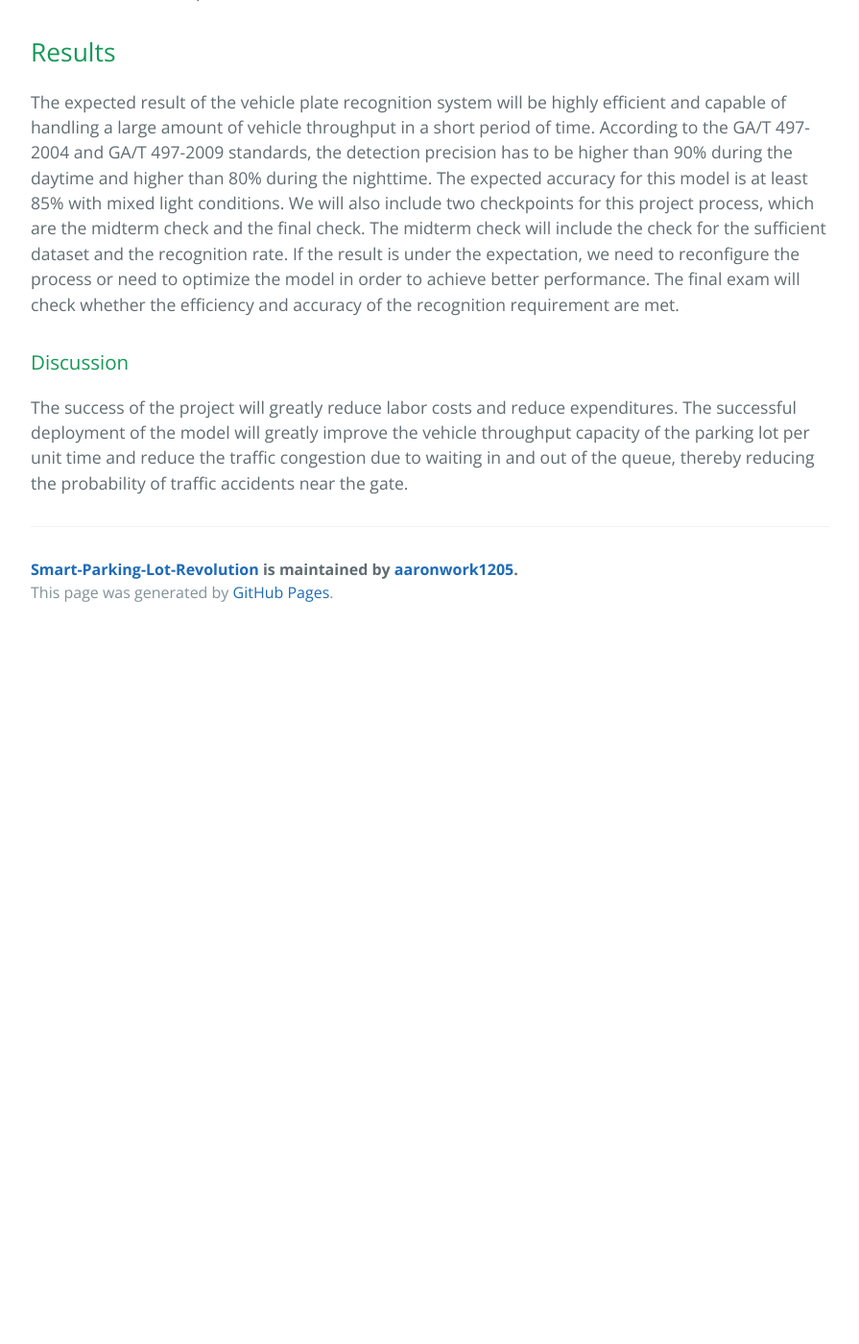
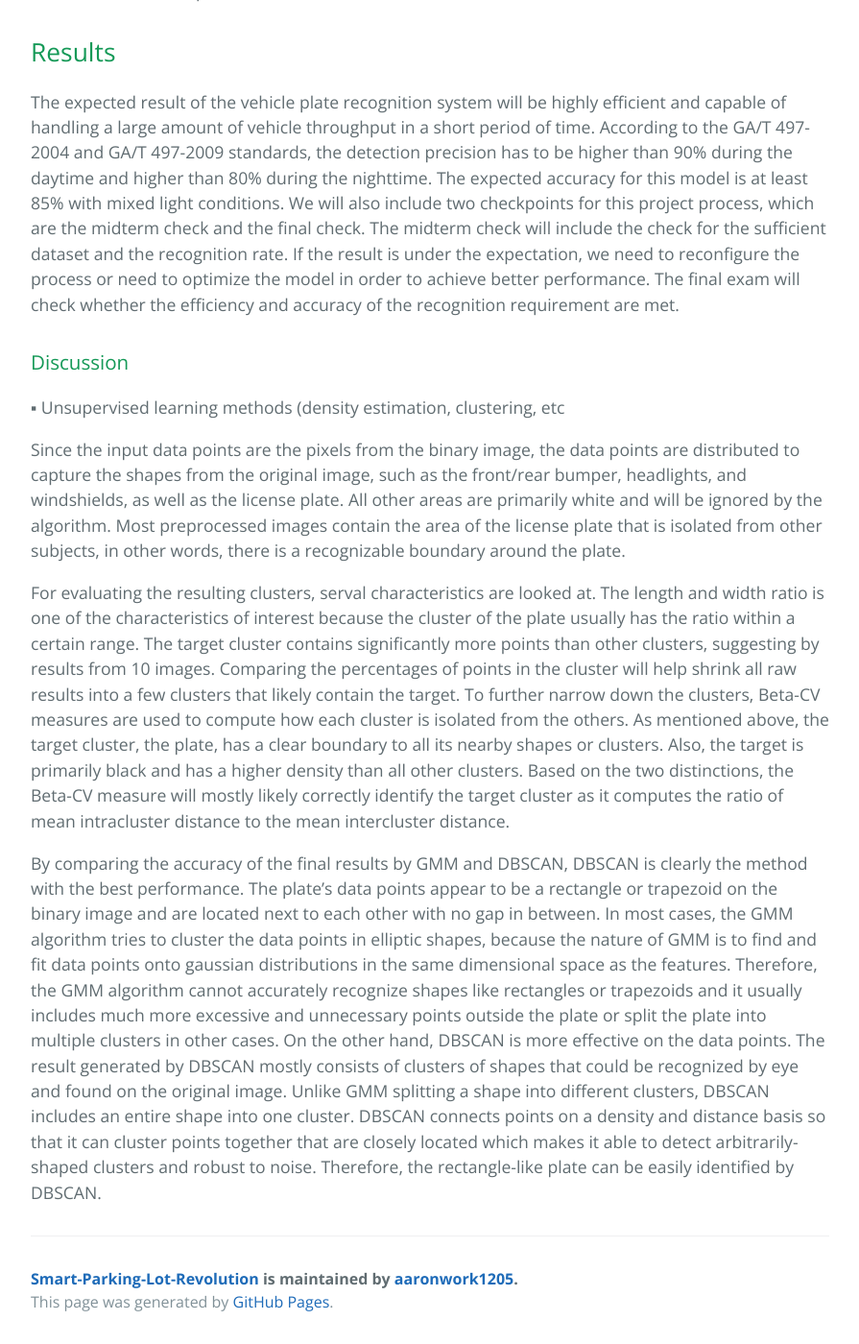
Before and after one commit to aaronwork1205/Smart-Parking-Lot-Revolution, a Jekyll site: the page built from index.md, in a window 1280 px wide and 1400 px high, scrolled down 2840 px. Shown: the whole window at 96% size, without its empty margins (192-1087 px from the left). Built offline with Jekyll 4.4.1, drawn with Linux system fonts in a browser that asks for light colours; our own code applies the rules of GitHub Pages for plain Markdown files; the repository's description, which GitHub fills in, is left out; before the commit the page ends 3501 px from its top, so only the background shows below that.

Commit message:
Update index.md

```diff
--- a/index.md
+++ b/index.md
@@ -23,4 +23,10 @@ The expected result of the vehicle plate recognition system will be highly effic
 
 ### Discussion
 
-The success of the project will greatly reduce labor costs and reduce expenditures. The successful deployment of the model will greatly improve the vehicle throughput capacity of the parking lot per unit time and reduce the traffic congestion due to waiting in and out of the queue, thereby reducing the probability of traffic accidents near the gate.
+▪ Unsupervised learning methods (density estimation, clustering, etc
+
+Since the input data points are the pixels from the binary image, the data points are distributed to capture the shapes from the original image, such as the front/rear bumper, headlights, and windshields, as well as the license plate. All other areas are primarily white and will be ignored by the algorithm. Most preprocessed images contain the area of the license plate that is isolated from other subjects, in other words, there is a recognizable boundary around the plate.
+
+For evaluating the resulting clusters, serval characteristics are looked at. The length and width ratio is one of the characteristics of interest because the cluster of the plate usually has the ratio within a certain range. The target cluster contains significantly more points than other clusters, suggesting by results from 10 images. Comparing the percentages of points in the cluster will help shrink all raw results into a few clusters that likely contain the target. To further narrow down the clusters, Beta-CV measures are used to compute how each cluster is isolated from the others. As mentioned above, the target cluster, the plate, has a clear boundary to all its nearby shapes or clusters. Also, the target is primarily black and has a higher density than all other clusters. Based on the two distinctions, the Beta-CV measure will mostly likely correctly identify the target cluster as it computes the ratio of mean intracluster distance to the mean intercluster distance.
+
+By comparing the accuracy of the final results by GMM and DBSCAN, DBSCAN is clearly the method with the best performance. The plate’s data points appear to be a rectangle or trapezoid on the binary image and are located next to each other with no gap in between. In most cases, the GMM algorithm tries to cluster the data points in elliptic shapes, because the nature of GMM is to find and fit data points onto gaussian distributions in the same dimensional space as the features. Therefore, the GMM algorithm cannot accurately recognize shapes like rectangles or trapezoids and it usually includes much more excessive and unnecessary points outside the plate or split the plate into multiple clusters in other cases. On the other hand, DBSCAN is more effective on the data points. The result generated by DBSCAN mostly consists of clusters of shapes that could be recognized by eye and found on the original image. Unlike GMM splitting a shape into different clusters, DBSCAN includes an entire shape into one cluster. DBSCAN connects points on a density and distance basis so that it can cluster points together that are closely located which makes it able to detect arbitrarily-shaped clusters and robust to noise. Therefore, the rectangle-like plate can be easily identified by DBSCAN.
```
